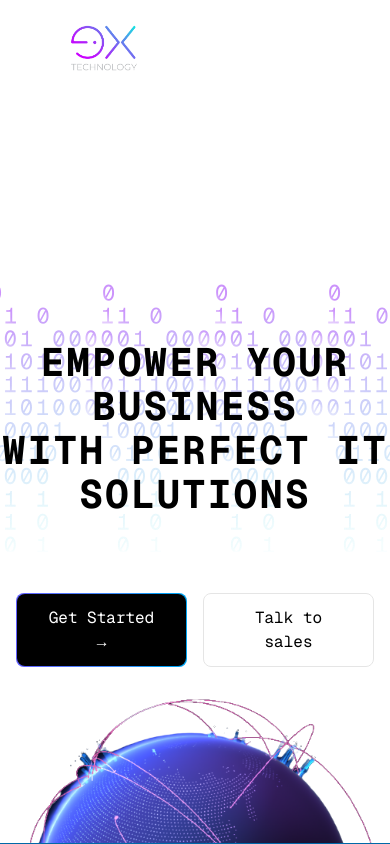
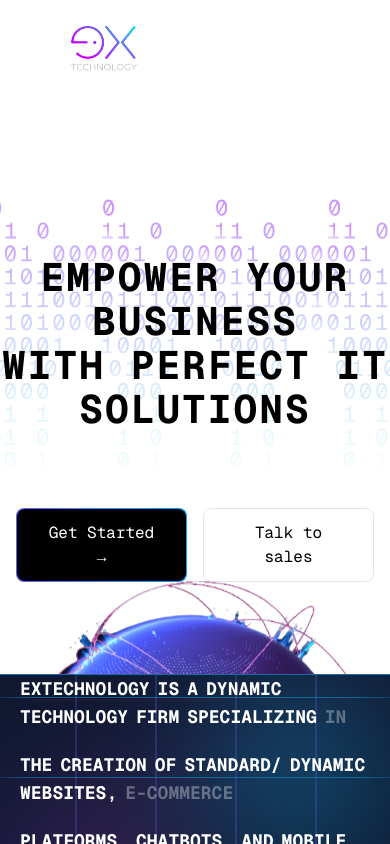
Before and after one commit to extechnology/extechnology, a React (Vite) app: page / in a window 390 px wide. Shown: the top 844 px of the page. Built offline with nearby package versions, Linux system fonts and the light colour scheme.

Commit message:
changed redirection

```diff
--- a/src/components/Home/Hero.tsx
+++ b/src/components/Home/Hero.tsx
@@ -37,7 +37,7 @@ const Hero = () => {
         onMouseMove={handleMouseMove}
         onMouseEnter={() => setHovering(true)}
         onMouseLeave={() => setHovering(false)}
-        className="relative content-center items-center justify-center border-b border-sky-700 min-h-screen px-4 bg-[var(--bg-color)] text-[var(--text-color)] overflow-hidden"
+        className="relative content-center items-center justify-center border-b border-sky-700 md:min-h-screen h-[80vh] px-4 bg-[var(--bg-color)] text-[var(--text-color)] overflow-hidden"
       >
         {/* Base background */}
         <div
```
Also changed, not shown: public/Group.svg (added), 1 other file (tests, documents, lock files or other folders).
